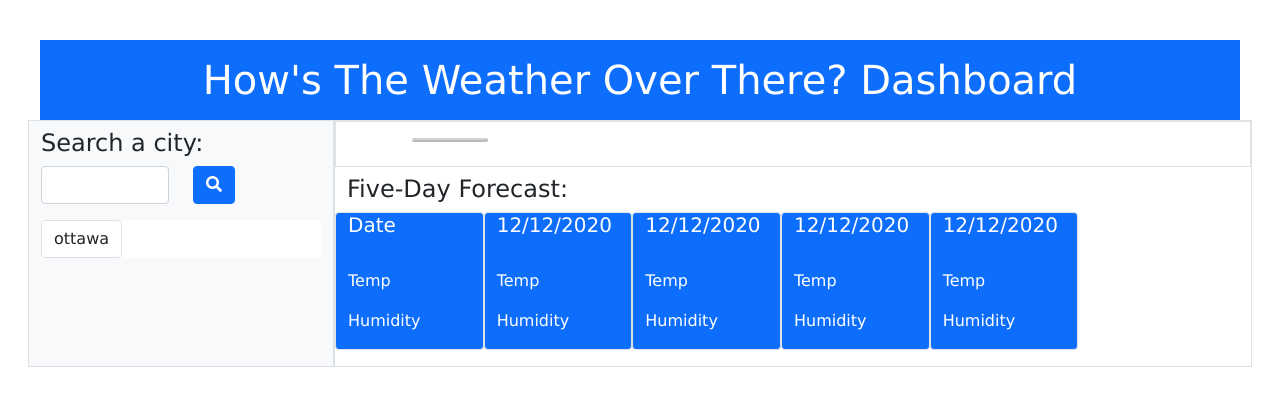
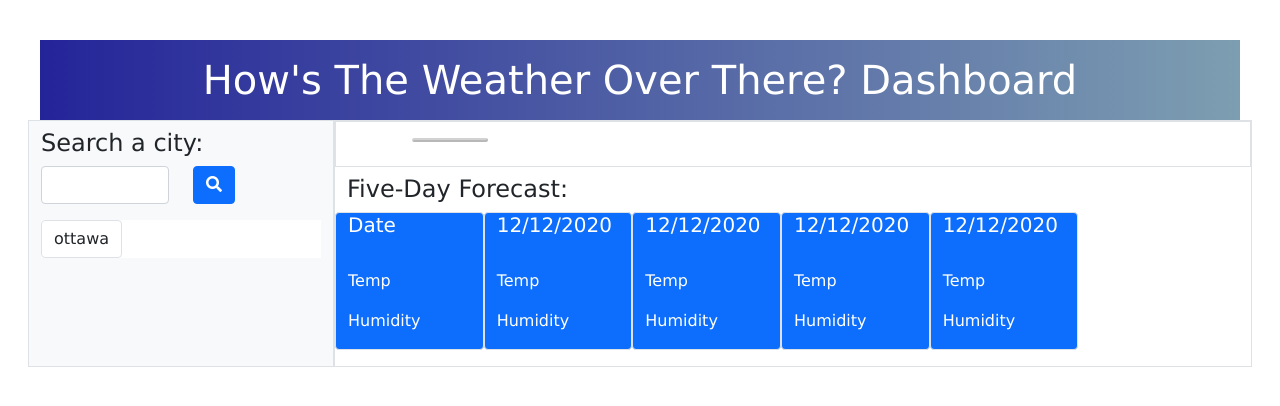
Before and after one commit to sabrtraveler/hows-the-weather-over-there-ohya, a plain HTML site: page index.html in a window 1280 px wide. Drawn offline with nearby package versions, Linux system fonts and the light colour scheme; no server answers.

Commit message:
updated readme

```diff
--- a/assets/css/style.css
+++ b/assets/css/style.css
@@ -10,3 +10,8 @@ body {
   font-family: "Lucida Sans", "Lucida Sans Regular", "Lucida Grande",
     "Lucida Sans Unicode", Geneva, Verdana, sans-serif;
 }
+
+/* create banner gradient color */
+#banner {
+  background: linear-gradient(to right, rgb(36, 36, 153), rgb(125, 158, 177));
+}
--- a/index.html
+++ b/index.html
@@ -15,7 +15,7 @@
 
 <body>
     <!-- title of the dashboard -->
-    <header class="text-center h1 bg-primary text-white p-3 mb-0">How's The Weather Over There? Dashboard</header>
+    <header class="text-center h1 bg-primary text-white p-3 mb-0" id="banner">How's The Weather Over There? Dashboard</header>
 
     <div class="row">
         <!-- left sidebar -->
```
Also changed, not shown: assets/images/1.png (added), 1 other file.
